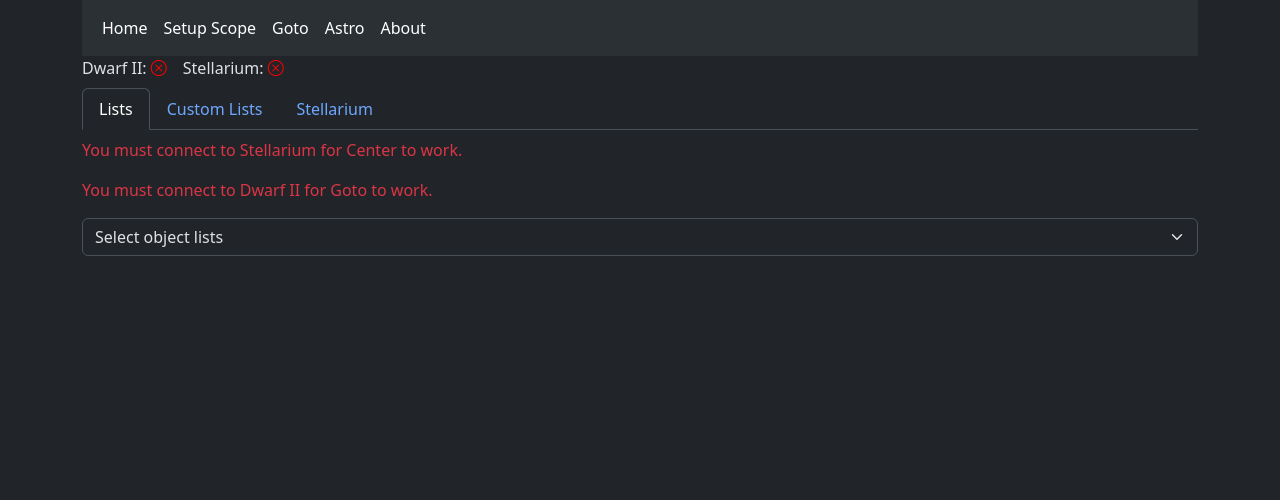
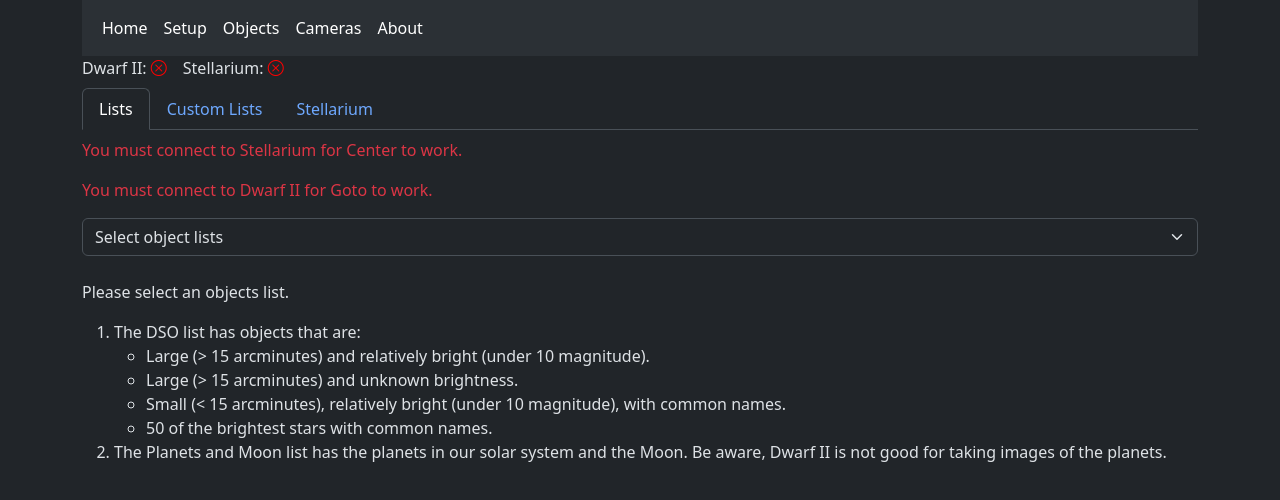
Before and after one commit to DwarfTelescopeUsers/dwarfii-stellarium-goto, a Next.js app: page /objects in a window 1280 px wide. Shown: the top 500 px of the page. Built offline with nearby package versions, Linux system fonts and the light colour scheme.

Commit message:
update copy, switch <a> to <Link>

```diff
--- a/src/components/ConnectStellarium.tsx
+++ b/src/components/ConnectStellarium.tsx
@@ -27,7 +27,6 @@ export default function ConnectStellarium() {
     if (formIP && formPort) {
       setConnecting(true);
       let url = `http://${formIP}:${formPort}`;
-      console.log(url);
 
       connectionCtx.setIPStellarium(formIP.toString());
       connectionCtx.setPortStellarium(Number(formPort));
--- a/src/components/DwarfCameras.tsx
+++ b/src/components/DwarfCameras.tsx
@@ -1,6 +1,8 @@
 /*  eslint-disable @next/next/no-img-element */
 
 import { useState, useContext, useEffect } from "react";
+import Link from "next/link";
+
 import {
   wsURL,
   telephotoCamera,
@@ -119,7 +121,7 @@ export default function DwarfCameras(props: PropType) {
             Turn on telephoto camera
           </button>
           <br></br>
-          <a href={telephotoURL(IPDwarf)}>{telephotoURL(IPDwarf)}</a>
+          <Link href={telephotoURL(IPDwarf)}>{telephotoURL(IPDwarf)}</Link>
         </div>
       )}
       {telephotoCameraStatus === "on" && (
@@ -140,7 +142,7 @@ export default function DwarfCameras(props: PropType) {
             Turn on wideangle camera
           </button>
           <br></br>
-          <a href={wideangleURL(IPDwarf)}>{wideangleURL(IPDwarf)}</a>
+          <Link href={wideangleURL(IPDwarf)}>{wideangleURL(IPDwarf)}</Link>
         </div>
       )}
       {showWideangle && wideangleCameraStatus === "on" && (
--- a/src/components/GotoLists.tsx
+++ b/src/components/GotoLists.tsx
@@ -16,6 +16,10 @@ export default function AutoGoto() {
     connectionCtx.setCurrentObjectListName(e.target.value);
     saveCurrentObjectListNameDb(e.target.value);
   }
+
+  let showInstructions =
+    connectionCtx.currentObjectListName === "default" ||
+    connectionCtx.currentObjectListName === undefined;
 
   return (
     <div>
@@ -39,15 +43,13 @@ export default function AutoGoto() {
         <option value="dso">DSO</option>
         <option value="planets">Planets and Moon</option>
       </select>
-      {connectionCtx.currentObservationListName === "default" && (
+      {showInstructions && (
         <>
-          <p className="mt-4">Please select an observation list.</p>
-          <p>
-            The &quot;Center&quot; button will connect to Stellarium, and show
-            the selected object in Stellarium. The &quot;Goto&quot; button will
-            connect to the Dwarf II, and move the scope to the selected object.
-          </p>
-          <p>The DSO list has objects that are:</p>
+          <p className="mt-4">Please select an objects list.</p>
+
+          <ol>
+            <li>
+              The DSO list has objects that are:
               <ul>
                 <li>
                   Large (&gt; 15 arcminutes) and relatively bright (under 10
@@ -60,10 +62,13 @@ export default function AutoGoto() {
                 </li>
                 <li>50 of the brightest stars with common names.</li>
               </ul>
-          <p>
+            </li>
+            <li>
               The Planets and Moon list has the planets in our solar system and
-            the Moon.
-          </p>
+              the Moon. Be aware, Dwarf II is not good for taking images of the
+              planets.
+            </li>
+          </ol>
         </>
       )}
       {connectionCtx.currentObjectListName === "dso" && (
--- a/src/components/GotoUserLists.tsx
+++ b/src/components/GotoUserLists.tsx
@@ -1,5 +1,6 @@
 import { useState, useEffect, useContext } from "react";
 import type { ChangeEvent } from "react";
+import Link from "next/link";
 
 import { ConnectionContext } from "@/stores/ConnectionContext";
 import DSOList from "@/components/astroObjects/DSOList";
@@ -107,9 +108,9 @@ export default function GotoUserLists() {
       {showInstructions && (
         <>
           <p className="mt-4">
-            To add custom observation lists, create an observation list at{" "}
-            <a href="https://telescopius.com">Telescopius</a>, download the CSV,
-            and click &quot;Add new list&quot;.
+            To add custom objects lists, create an objects list at{" "}
+            <Link href="https://telescopius.com">Telescopius</Link>, download
+            the CSV, and click &quot;Add new list&quot;.
           </p>
           <p>
             The lists are stored in the browser&apos;s database (localStorage).
--- a/src/components/shared/Nav.tsx
+++ b/src/components/shared/Nav.tsx
@@ -29,16 +29,16 @@ export default function Nav() {
                 aria-current="page"
                 href="/setup-scope"
               >
-                Setup Scope
+                Setup
               </Link>
             </li>
             <li className="nav-item">
               <Link
                 className="nav-link active"
                 aria-current="page"
-                href="/goto"
+                href="/objects"
               >
-                Goto
+                Objects
               </Link>
             </li>
             <li className="nav-item">
@@ -47,7 +47,7 @@ export default function Nav() {
                 aria-current="page"
                 href="/astro-photos"
               >
-                Astro
+                Cameras
               </Link>
             </li>
             <li className="nav-item">
--- a/src/pages/index.tsx
+++ b/src/pages/index.tsx
@@ -8,8 +8,8 @@ export default function Home() {
       </p>
       Features:
       <ul>
-        <li>Observation list with over 250 objects.</li>
-        <li>Import observation lists from Telescopius.</li>
+        <li>Object list with over 250 objects.</li>
+        <li>Import objects lists from Telescopius.</li>
         <li>Connect to Stellarium planeterium app to help select targets.</li>
         <li>Take Astro photos.</li>
       </ul>
```
Also changed, not shown: src/components/imaging/ImagingMenu.tsx (+5 -4 lines), src/pages/about.tsx (+20 -17 lines). Lines whose indentation alone changed are shown as unchanged.
